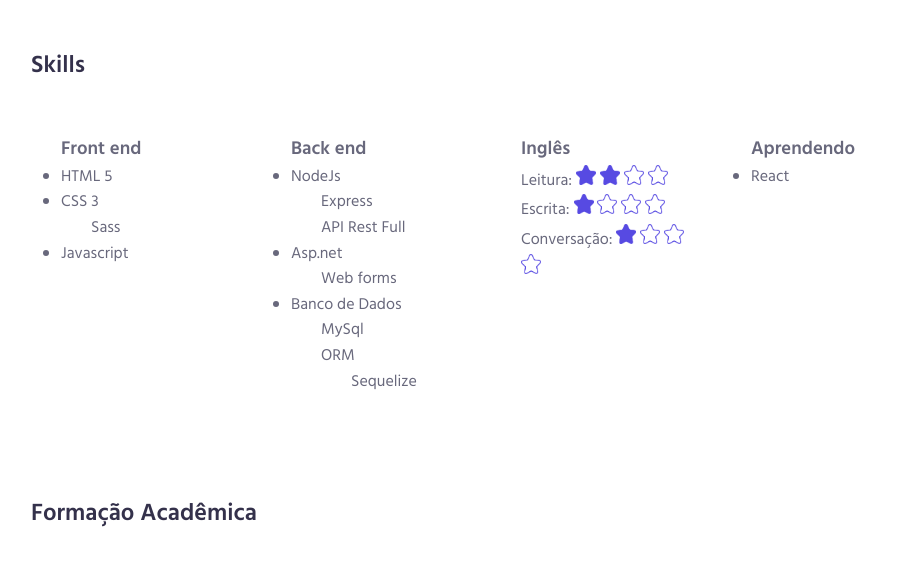
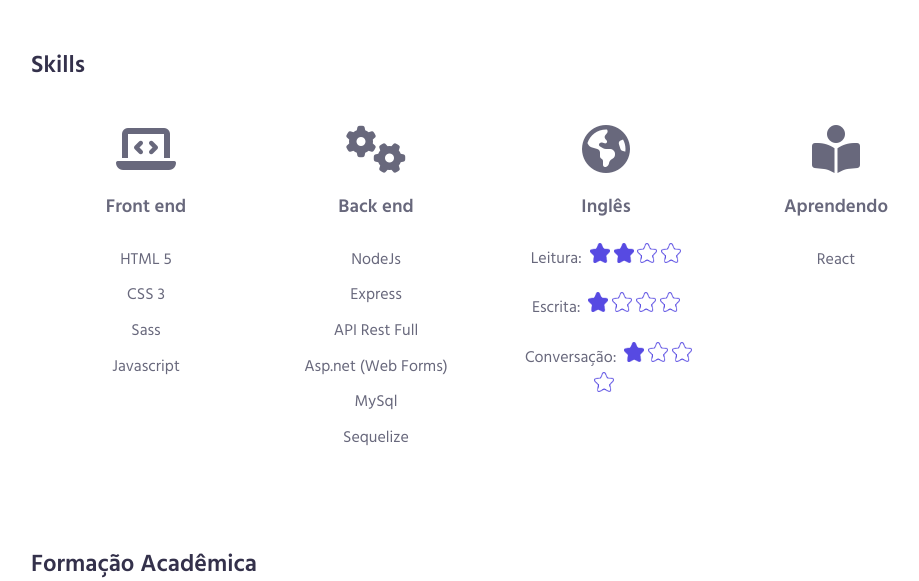
Before and after one commit to maarysantos/marisantos.com.br, a plain HTML site: page index.html in a window 1280 px wide. Shown: the part 1091-1672 px from the top of the page, without its empty margins (149-1068 px from the left). Drawn offline with Linux system fonts and the light colour scheme.

Commit message:
efeito na skills"

```diff
--- a/index.html
+++ b/index.html
@@ -68,79 +68,59 @@
 
         <!--Front-end  -->
         <div class="skill-item">
+            <i class="fas fa-laptop-code fa-3x"></i>
             <h3>Front end</h3>
             <ul>
                 <li> HTML 5 </li>
-                <li> CSS 3
-                    <ul><li> Sass </li></ul>
-                </li>
-
+                <li> CSS 3  </li>
+                <li> Sass </li>
                 <li> Javascript </li>
             </ul>
         </div>
 
         <!--Back-end  -->
         <div class="skill-item">
+            <i class="fas fa-cogs fa-3x"></i>
             <h3>Back end</h3>
             <ul>
-                <li> NodeJs
-                    <ul>
-                       <li>Express</li>
-                       <li>API Rest Full</li>
-                    </ul>
-                </li>
-
-                <li>
-                    Asp.net
-                    <ul>
-                        <li>Web forms</li>
-                    </ul>
-                </li>
-
-                <li>
-                    Banco de Dados
-                        <ul>
-                            <li>MySql</li>
-                            <li>ORM
-                                <ul>
-                                    <li>Sequelize</li>
-                                </ul>
-                            </li>
-                        </ul>
-                </li>
+                <li> NodeJs  </li>
+                <li>Express</li>
+                <li>API Rest Full</li>
+                <li> Asp.net (Web Forms)</li>
+                <li>MySql</li>
+                <li>Sequelize</li>
             </ul>
         </div>
 
         <!--Idiomas -->
         <div class="skill-item idiomas">
+           <i class="fas fa-globe-americas fa-3x"></i>
             <h3>Inglês</h3>
             <ul class="ul-idiomas">
-                <span>Leitura:</span>
-                <li><img class="star" title="Básico" alt="Básico" src="img/star-fill.png"/></li>
-                <li><img class="star" title="Intermediário" alt="Intermediário" src="img/star-fill.png"/></li>
-                <li><img class="star" title="Avançado" alt="Avançado" src="img/star.png"/></li>
-                <li><img class="star" title="Fluente" alt="Fluente" src="img/star.png"/></li>
+                <li>Leitura: &nbsp;<img class="star" title="Intermediário"  alt="Básico" src="img/star-fill.png"/>
+                <img class="star" title="Intermediário" alt="Intermediário" src="img/star-fill.png"/>
+                <img class="star" title="Avançado" alt="Avançado" src="img/star.png"/>
+               <img class="star" title="Fluente" alt="Fluente" src="img/star.png"/></li>
 
             </ul>
             <ul class="ul-idiomas">
-                <span>Escrita:</span>
-                <li><img class="star" title="Básico" alt="Básico" src="img/star-fill.png"/></li>
-                <li><img class="star" title="Intermediário" alt="Intermediário" src="img/star.png"/></li>
-                <li><img class="star" title="Avançado" alt="Avançado" src="img/star.png"/></li>
-                <li><img class="star" title="Fluente" alt="Fluente" src="img/star.png"/></li>
+                <li>Escrita: &nbsp;<img class="star" title="Básico" alt="Básico" src="img/star-fill.png"/>
+                <img class="star" title="Intermediário" alt="Intermediário" src="img/star.png"/>
+                <img class="star" title="Avançado" alt="Avançado" src="img/star.png"/>
+                <img class="star" title="Fluente" alt="Fluente" src="img/star.png"/></li>
             </ul>
 
             <ul class="ul-idiomas">
-                <span>Conversação:</span>
-                <li><img class="star" title="Básico" alt="Básico" src="img/star-fill.png"/></li>
-                <li><img class="star" title="Intermediário" alt="Intermediário" src="img/star.png"/></li>
-                <li><img class="star" title="Avançado" alt="Avançado" src="img/star.png"/></li>
-                <li><img class="star" title="Fluente" alt="Fluente" src="img/star.png"/></li>
+                <li>Conversação: &nbsp;<img class="star" title="Básico" alt="Básico" src="img/star-fill.png"/>
+                <img class="star" title="Intermediário" alt="Intermediário" src="img/star.png"/>
+                <img class="star" title="Avançado" alt="Avançado" src="img/star.png"/>
+                <img class="star" title="Fluente" alt="Fluente" src="img/star.png"/></li>
             </ul>
         </div>
 
         <!--Aprendendo -->
         <div class="skill-item">
+            <i class="fas fa-book-reader fa-3x"></i>
             <h3>Aprendendo</h3>
             <ul>
                 <li>React</li>
@@ -154,6 +134,7 @@
         <h1 class="flex-basis-grow">Formação Acadêmica</h1>
 
         <div class="form-item">
+                <img src="img/logo-etec.jpg" />
                 <h3>Informática para Internet</h3>
                  Etec Aristoteles Ferreira
                 <i>2016 à 2017</i>
@@ -162,7 +143,7 @@
         </div>
 
         <div class="form-item">
-
+            <img src="img/unip-logo.png"/>
             <h3>Ciência da Computação</h3>
             <i> 2008 à 2012 </i>
             Foi desenvolvido e apresentado como trabalho de conclusão de curso
@@ -229,9 +210,11 @@
 
         <div class="item-foo icons">
             <ul class="social">
-            <li> <a href="https://www.linkedin.com/in/marilaine-santos/" target="__blank">  <img src="img/linkedin-icon.png" alt="Linkedin" title="Linkedin" /> </a> </li>
-            <li> <a href="https://github.com/maarysantos" target="__blank" >  <img src="img/github-icon.png" alt="Github" title="Github"/> </a></li>
-            <li> <a href="https://twitter.com/x__Mary" target="__blank" >  <img src="img/twitter-icon.png" alt="Twitter" title="Twitter" /> </a></li>
+            <li> <a href="https://www.linkedin.com/in/marilaine-santos/" target="__blank"> <i class="fab fa-linkedin fa-lg"></i>
+            </a> </li>
+            <li> <a href="https://github.com/maarysantos" target="__blank" >  <i class="fab fa-github-square fa-lg"></i>
+            </a></li>
+            <li> <a href="https://twitter.com/x__Mary" target="__blank" >  <i class="fab fa-twitter-square fa-lg"></i> </a></li>
             </ul>
         </div>
     </footer>
--- a/scss/_main.scss
+++ b/scss/_main.scss
@@ -48,6 +48,7 @@ header {
 
 .fx header{
    background-color: $bg-color-fx;
+   transition: all .4s;
 }
 
 section div {
@@ -118,7 +119,8 @@ body{
 
 }
 .fa-angle-down{
-   color:#574AE2;
+   color:#fff;
+   //#574AE2;
 }
 
 .scroll-down-icon {
@@ -176,35 +178,84 @@ body{
 }
 /*Habilidades*/
 #skills{
-    align-items: flex-start;
+   align-items: flex-start;
+
 
 }
 
 .skill-item{
+   display:flex;
+   flex-direction: column;
    flex:1;
-   padding:inherit;
+   padding:0;
    margin: 10px;
    width:calc(960px / 4 );
+   /*border-radius:5px;
+   border: 1px solid #ccc;*/
+}
+
+.skill-item:hover i{
+   color:$purple-color;
+   cursor:text;
+
+}
+
+.skill-item i, .skill-item h3, .skill-item ul{
+   text-align:center;
+   padding:10px;
+}
+
+.skill-item ul li{
+   padding:5px;
+   //padding:5px 0 5px 0;
 }
 
 
-.skill-item li ul{
-   margin-left:30px;
+
+.idiomas .ul-idiomas li {
+
+  // text-align:center;
+   display:inline;
+
+}
+
+
+.skill-item ul > li{
    list-style: none;
 }
 
+ //circulo em cada card skill
+ .circle{
+   width:80px;
+   height:80px;
+   border : 1px solid pink;
+   border-radius:50%;
+
+}
 
 .star{
    width:20px;
    height: 20px;
+
+ }
+
+ //Formação Academica
+.form-item{
+   flex-direction: row;
+
+}
+ /*.form-item img{
+    width:250px;
+    height:100px;
+ }*/
+
+ .form-item img{
+   box-shadow: rgba(0, 0, 0, 0.25) 0px 4px 14px;
+padding:5px;
+border-radius: 8px;
  }
 
 
- .ul-idiomas li{
-   display:inline;
-   list-style: none;
-
- }
 
 /*Portfólio*/
 .port-item{
@@ -344,12 +395,3 @@ footer{
   .item-foo:nth-child(1){
      margin:auto;
   }
-
-  //circulo em cada card skill
-.circle{
-   width:80px;
-   height:80px;
-   border : 2px solid red;
-   border-radius:50%;
-
-}
```
Also changed, not shown: css/style.css, img/git-hover.png (deleted), img/github-icon.png (deleted), img/linkedin-icon.png (deleted), img/lk-hover.png (deleted), img/logo-etec.jpg, img/twitter-hover.png (deleted), img/twitter-icon.png (deleted), img/unip-logo.png, 2 other files.
